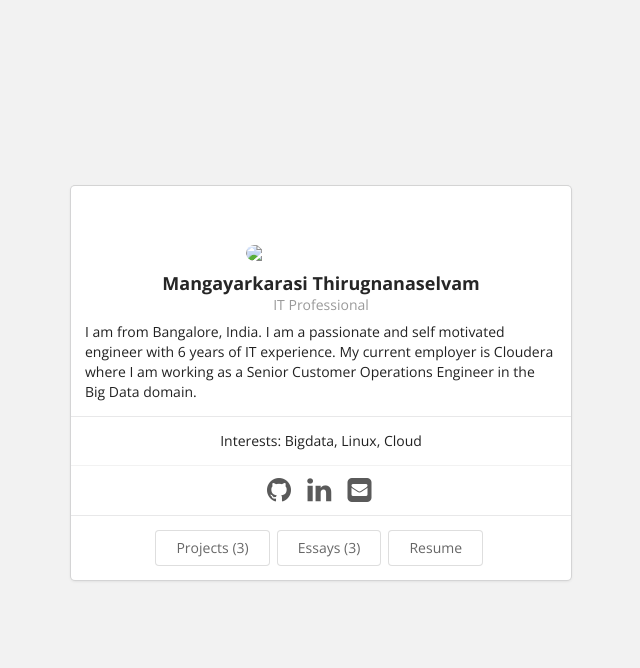
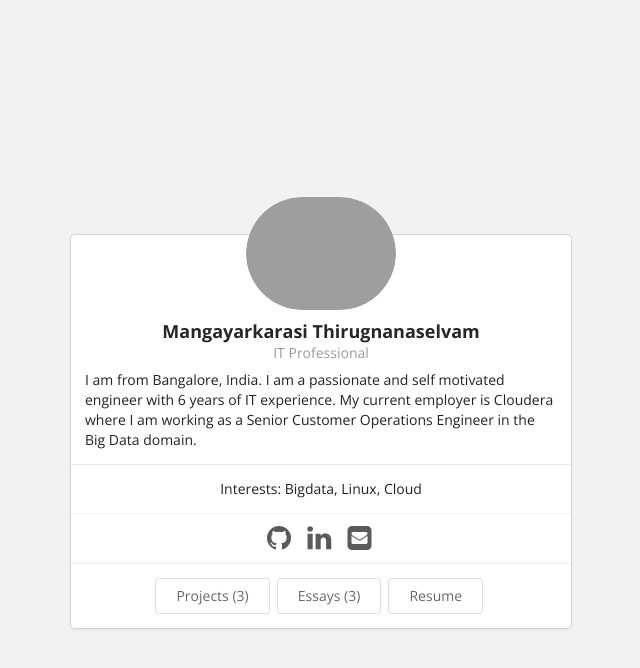
Before and after one commit to mangayarkarasit/mangayarkarasit.github.io, a Jekyll site: the page built from index.html, in a window 1280 px wide. Shown: the top 668 px of the page, without its empty margins (319-959 px from the left). Built offline with Jekyll 4.4.1, drawn with Linux system fonts in a browser that asks for light colours.

Commit message:
Update bio.json

```diff
--- a/_data/bio.json
+++ b/_data/bio.json
@@ -2,7 +2,7 @@
   "basics": {
     "name": "Mangayarkarasi Thirugnanaselvam",
     "label": "IT Professional",
-    "picture": "https://mangayarkarasit.github.io/template/images/mt.jpg",
+    "picture": "https://mangayarkarasit.github.io/template/images/mt.png",
     "email": "catchmaggy@gmail.com",
     "phone": "808-333-4444",
     "website": "https://mangayarkarasit.github.io",
```
